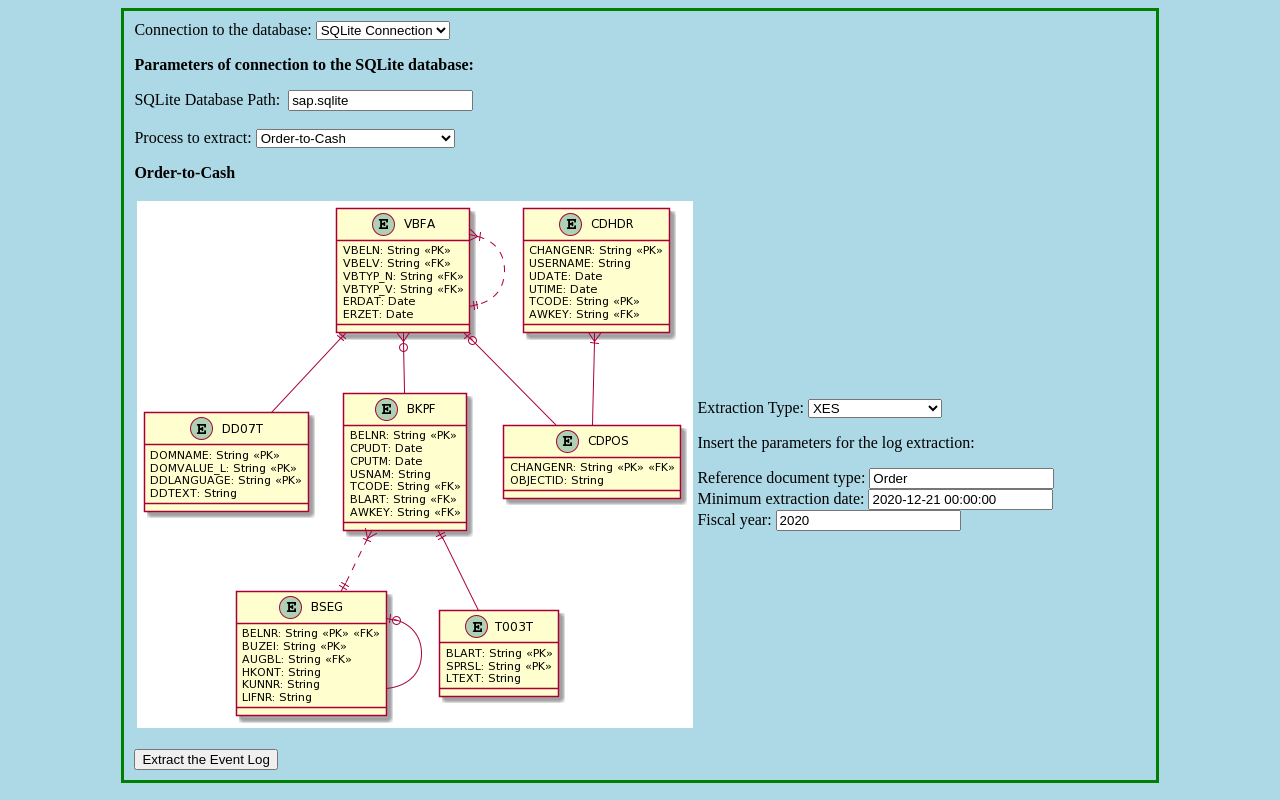
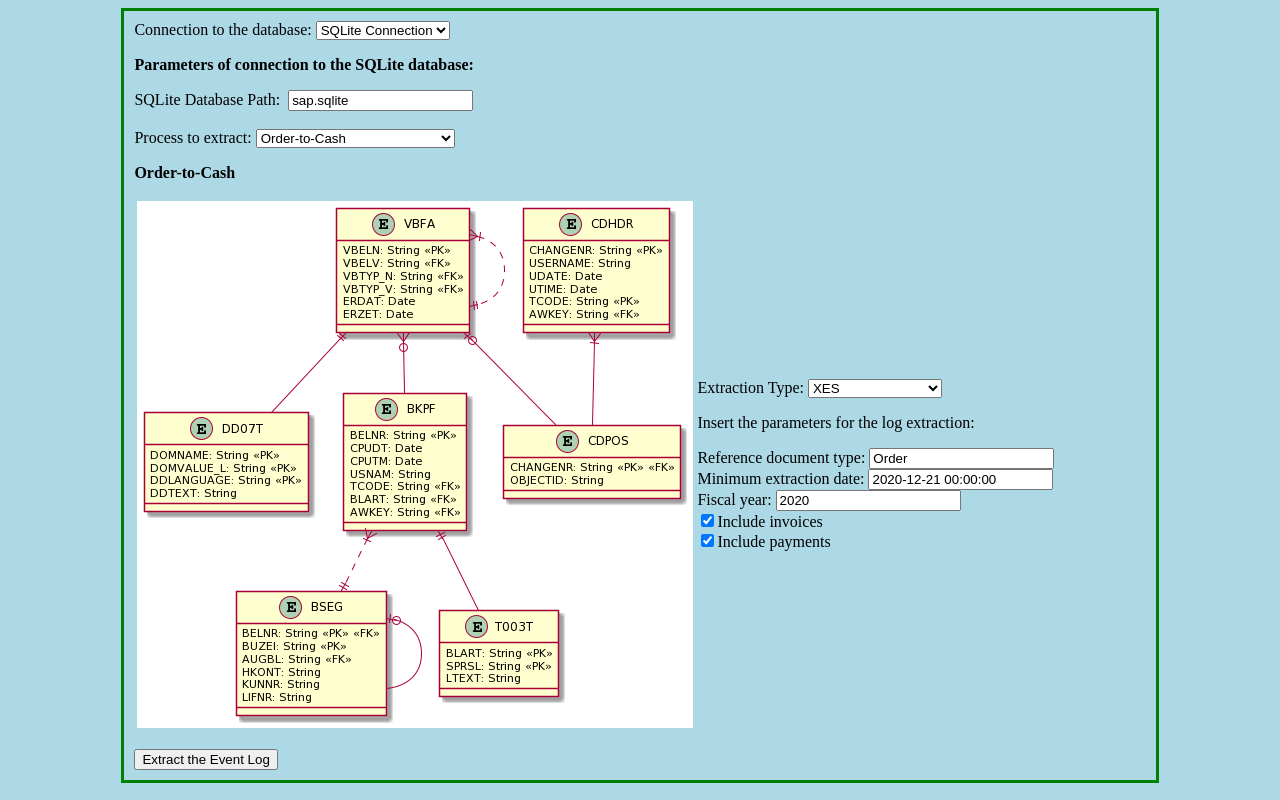
Before and after one commit to Javert899/sap-extractor, a Flask app: page /welcome in a window 1280 px wide. Run offline with Flask 2, Linux system fonts and the light colour scheme; some libraries are stand-ins or nearby versions.

Commit message:
fix and update template

```diff
--- a/sapextractor/algo/o2c/obj_centr_log.py
+++ b/sapextractor/algo/o2c/obj_centr_log.py
@@ -37,7 +37,8 @@ def apply(con, keep_first=True, min_extr_date="2020-01-01 00:00:00", gjahr="2020
         changes = get_changes(con, dataframe)
     else:
         changes = pd.DataFrame()
-    changes = changes.sort_values("event_timestamp")
+    if len(changes) > 0:
+        changes = changes.sort_values("event_timestamp")
     dataframe = pd.concat([dataframe, changes])
     dataframe["event_id"] = dataframe.index.astype(str)
     dataframe = dataframe.sort_values("event_timestamp")
--- a/templates/extraction.html
+++ b/templates/extraction.html
@@ -58,15 +58,23 @@
 									Reference document type: <input type="text" id="o2c_log_reference_type" value="Order" /> <br />
 									Minimum extraction date: <input type="text" id="o2c_log_min_ext_date" value="2020-12-21 00:00:00" /> <br />
 									Fiscal year: <input type="text" id="o2c_log_fiscal_year" value="2020" /> <br />
+									<input type="checkbox" id="o2c_log_include_changes" name="o2c_log_include_changes" checked>Include invoices</input><br />
+  									<input type="checkbox" id="o2c_log_include_payments" name="o2c_log_include_payments" checked>Include payments</input><br />
 								</div>
 								<div id="o2c_dataframe" style="display: none">
 									<p>Insert the parameters for the CSV extraction:</p>
 									Reference document type: <input type="text" id="o2c_df_reference_type" value="Order" /> <br />
 									Minimum extraction date: <input type="text" id="o2c_df_min_ext_date" value="2020-12-21 00:00:00" /> <br />
 									Fiscal year: <input type="text" id="o2c_df_fiscal_year" value="2020" /> <br />
+									<input type="checkbox" id="o2c_df_include_changes" name="o2c_df_include_changes" checked>Include invoices</input><br />
+  									<input type="checkbox" id="o2c_df_include_payments" name="o2c_df_include_payments" checked>Include payments</input><br />
 								</div>
 								<div id="o2c_obj" style="display: none">
-									<p>Insert the parameters for the object-centric log extraction:
+									<p>Insert the parameters for the object-centric log extraction:<br />
+									Minimum extraction date: <input type="text" id="o2c_obcen_min_ext_date" value="2020-12-21 00:00:00" /> <br />
+									Fiscal year: <input type="text" id="o2c_obcen_fiscal_year" value="2020" /> <br />
+									<input type="checkbox" id="o2c_obcen_include_changes" name="o2c_obcen_include_changes" checked>Include invoices</input><br />
+  									<input type="checkbox" id="o2c_obcen_include_payments" name="o2c_obcen_include_payments" checked>Include payments</input><br />
 								</div>
 							</td>
 						</tr>
@@ -321,6 +329,8 @@
 			ext_args["ref_type"] = document.getElementById("o2c_log_reference_type").value;
 			ext_args["min_extr_date"] = document.getElementById("o2c_log_min_ext_date").value;
 			ext_args["gjahr"] = document.getElementById("o2c_log_fiscal_year").value;
+			ext_args["enable_changes"] = document.getElementById("o2c_log_include_changes").checked;
+			ext_args["enable_payments"] = document.getElementById("o2c_log_include_payments").checked;
 			return ext_args;
 		}
 
@@ -329,11 +339,17 @@
 			ext_args["ref_type"] = document.getElementById("o2c_df_reference_type").value;
 			ext_args["min_extr_date"] = document.getElementById("o2c_df_min_ext_date").value;
 			ext_args["gjahr"] = document.getElementById("o2c_df_fiscal_year").value;
+			ext_args["enable_changes"] = document.getElementById("o2c_df_include_changes").checked;
+			ext_args["enable_payments"] = document.getElementById("o2c_df_include_payments").checked;
 			return ext_args;
 		}
 
 		function getO2CparametersOL(ext_type) {
 			let ext_args = {};
+			ext_args["min_extr_date"] = document.getElementById("o2c_obcen_min_ext_date").value;
+			ext_args["gjahr"] = document.getElementById("o2c_obcen_fiscal_year").value;
+			ext_args["enable_changes"] = document.getElementById("o2c_obcen_include_changes").checked;
+			ext_args["enable_payments"] = document.getElementById("o2c_obcen_include_payments").checked;
 			return ext_args;
 		}
 
```
